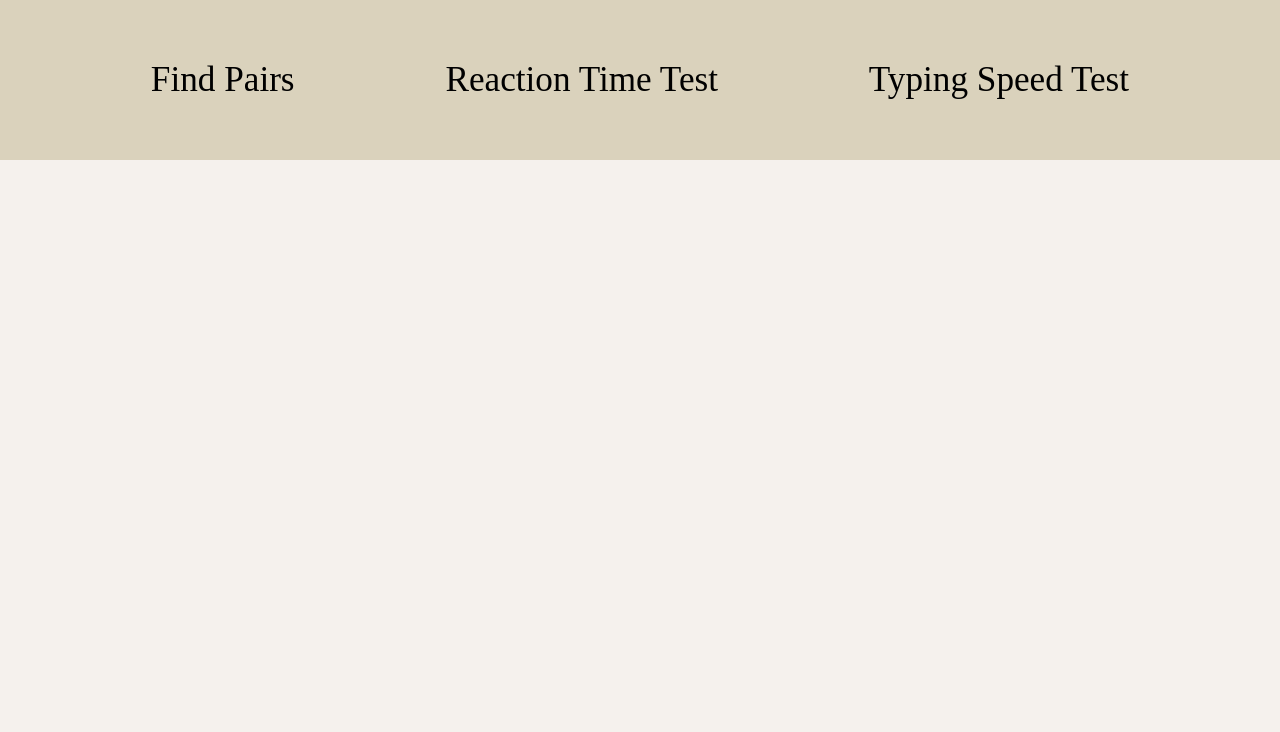
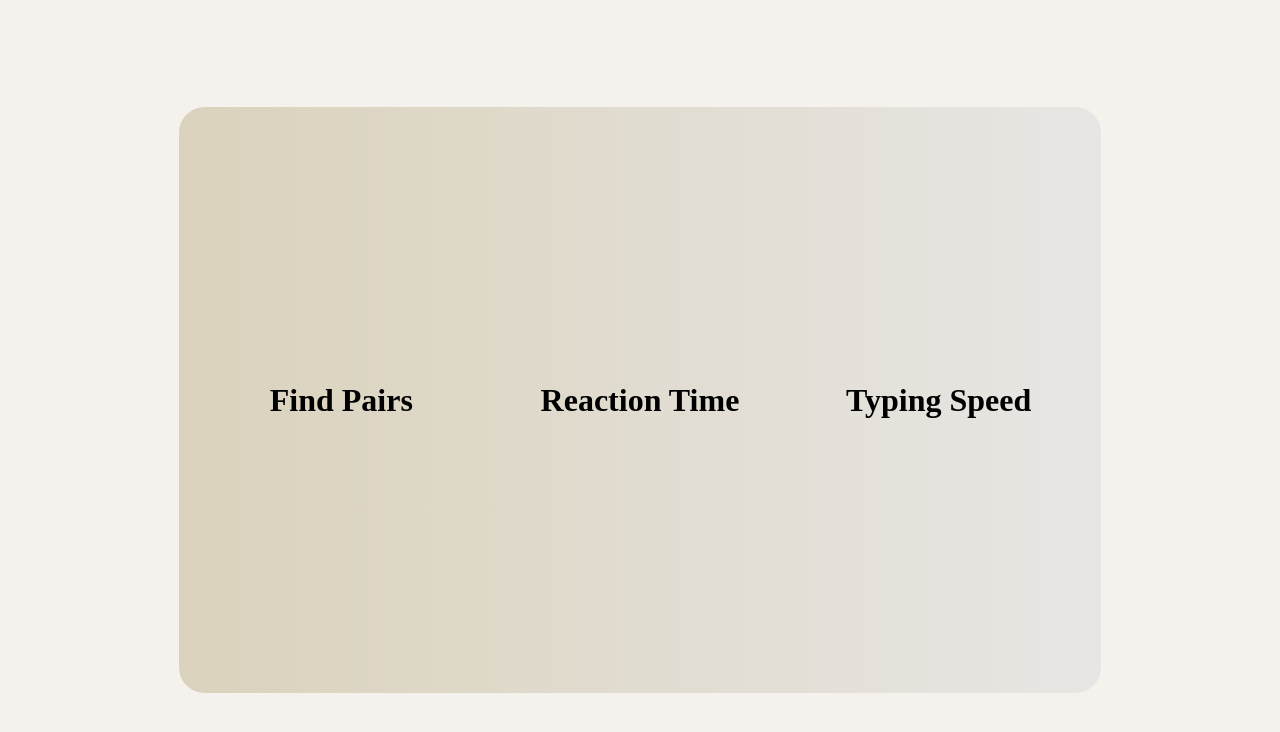
Before and after one commit to MaxamatO/memory, a React (Create React App) app: page / in a window 1280 px wide. Shown: the top 732 px of the page. Built offline with nearby package versions, Linux system fonts and the light colour scheme.

Commit message:
make it prettier

```diff
--- a/src/Home.jsx
+++ b/src/Home.jsx
@@ -1,6 +1,6 @@
 import { useState } from "react";
 import Pairs from "./pairs_game/Pairs";
-import styled from "styled-components";
+import styled, { keyframes } from "styled-components";
 import "./index.css";
 import ReactionTime from "./reaction_time/ReactionTime";
 import TypingTest from "./typing_test/TypingText";
@@ -26,19 +26,27 @@ function Home() {
   return (
     <>
       {settings.game === "" ? (
+        <MainContainer>
           <MenuContainer>
-          <GameOption onClick={() => setSettings({ game: "Find Pairs" })}>
-            Find Pairs
-          </GameOption>
-          <GameOption
+            <GameOptionDiv onClick={() => setSettings({ game: "Find Pairs" })}>
+              <GameOption>Find Pairs</GameOption>
+            </GameOptionDiv>
+            <GameOptionDiv
               onClick={() => setSettings({ game: "Reaction Time Test" })}
             >
-            Reaction Time Test <br />
+              <GameOption>
+                Reaction Time
+                <br />
               </GameOption>
-          <GameOption onClick={() => setSettings({ game: "Typing Test" })}>
-            Typing Speed Test <br />
+            </GameOptionDiv>
+            <GameOptionDiv onClick={() => setSettings({ game: "Typing Test" })}>
+              <GameOption>
+                Typing Speed
+                <br />
               </GameOption>
+            </GameOptionDiv>
           </MenuContainer>
+        </MainContainer>
       ) : (
         renderGame()
       )}
@@ -46,24 +54,51 @@ function Home() {
   );
 }
 
+const MainContainer = styled.div`
+  height: 100vh;
+  width: 100vw;
+  display: flex;
+  place-content: center;
+  margin: auto auto;
+`;
+
 const MenuContainer = styled.div`
-  width: 100vw;
-  height: 20vh;
-  background-color: var(--board-color);
+  border-radius: 2vw;
+  width: 70vw;
+  height: 70vh;
+  background-image: linear-gradient(to right, var(--board-color), #e0dfdf9d);
   display: flex;
   place-content: center;
   align-items: center;
   justify-content: space-evenly;
   margin: auto auto;
+  padding: 1vw;
 `;
 
-const GameOption = styled.a`
-  text-decoration: none;
-  font-size: 2.2em;
+const HeadingContainer = styled.div`
+  width: 100%;
+  height: 30%;
+  background-color: black;
+`;
+
+const GameOptionDiv = styled.div`
+  height: 50%;
+  width: 30%;
+  display: flex;
+  margin: auto auto;
+  place-content: center;
+  border-radius: 10%;
+  transition: 0.2s;
   :hover {
     cursor: pointer;
-    color: var(--bg-color);
+    color: #618dbe;
+    background-color: white;
   }
+`;
+const GameOption = styled.h1`
+  text-decoration: none;
+  font-size: 2em;
+  align-self: center;
 `;
 
 export default Home;
```
Lines whose indentation alone changed are shown as unchanged.
